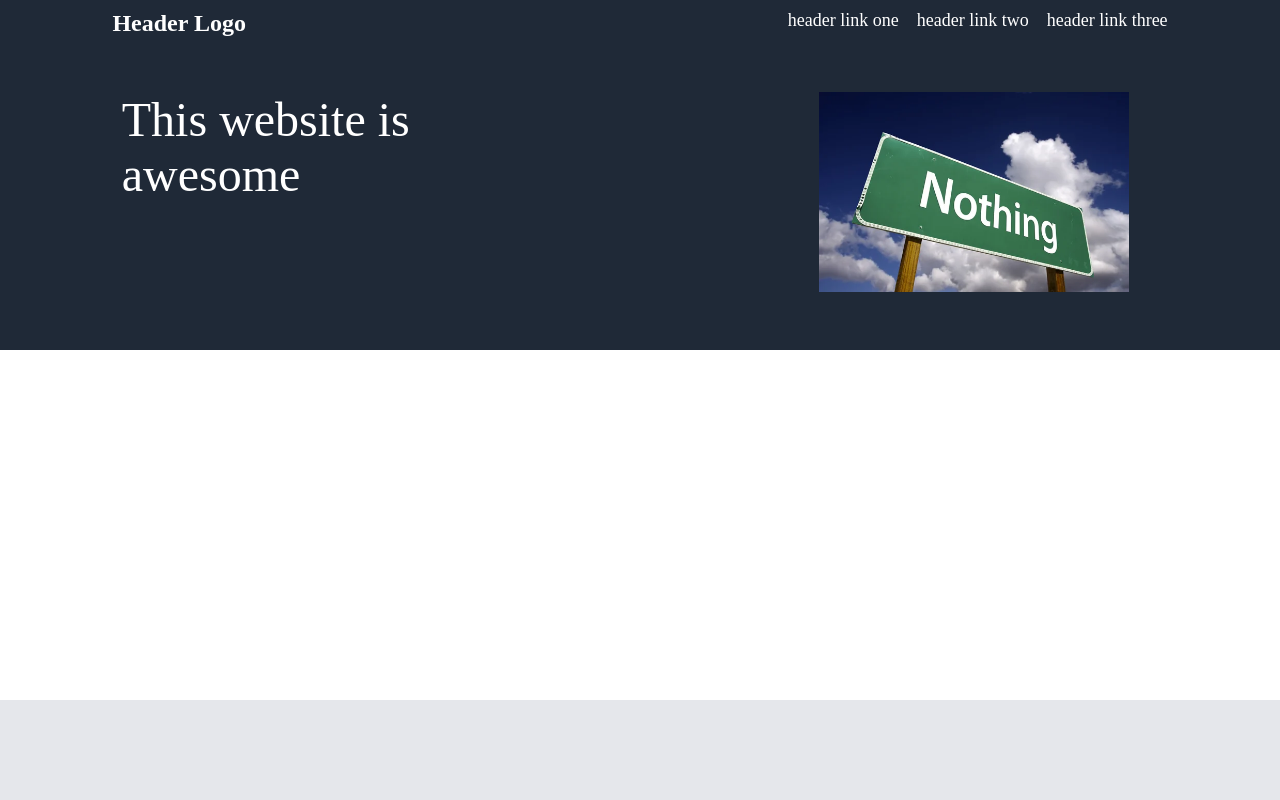
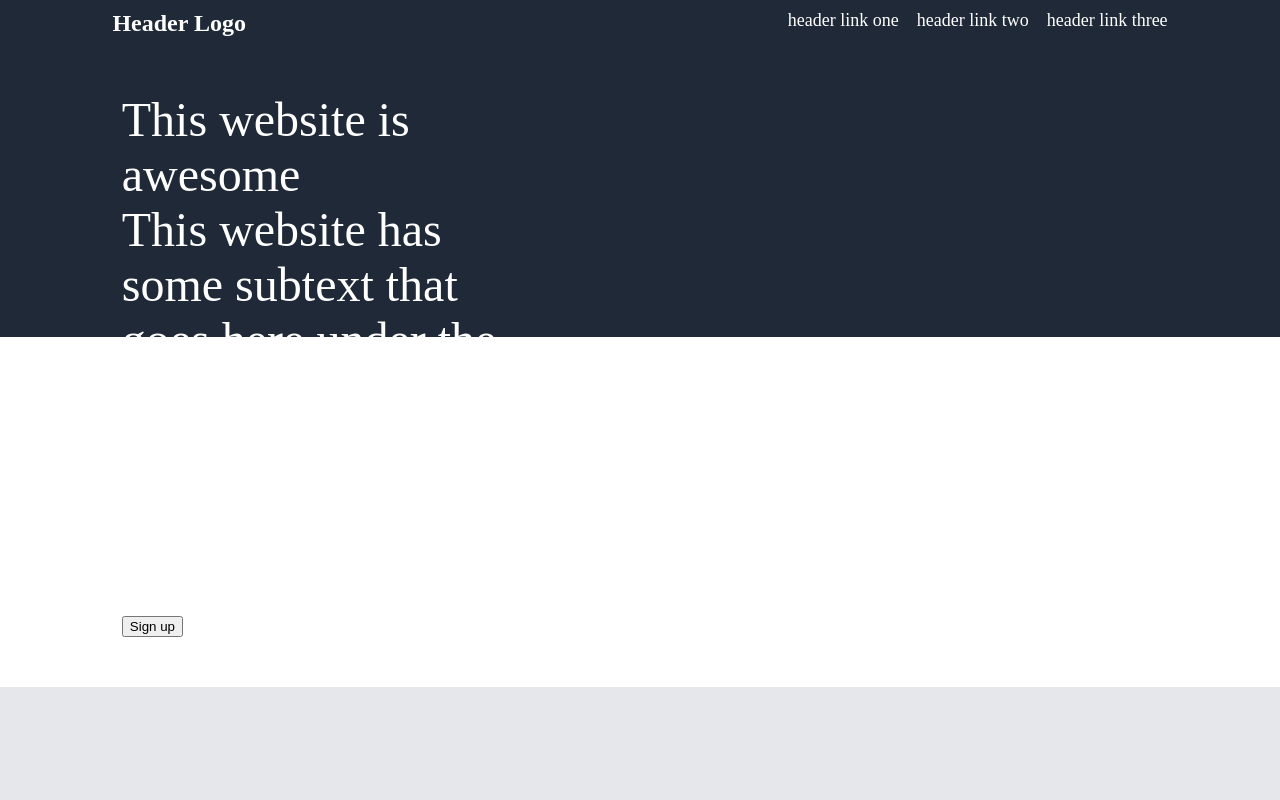
Before and after one commit to kahlstorf1/landing-page, a plain HTML site: page index.html in a window 1280 px wide. Shown: the top 800 px of the page. Drawn offline with Linux system fonts and the light colour scheme.

Commit message:
Finished header, no image

```diff
--- a/index.html
+++ b/index.html
@@ -21,7 +21,10 @@
 
             <div class="flex-awesome">
                 <div class="awesome">
-                    This website is awesome<br></div>
+                    This website is awesome<br>
+                <span class="awesome-sub-text">This website has some subtext that goes here under the main
+                    title. It's a smaller font and the color is lower contrast.<br></span>
+                <button class="button">Sign up</button>
                 <div class="image"></div>
             </div>
 
```
Also changed, not shown: 1 other file.
